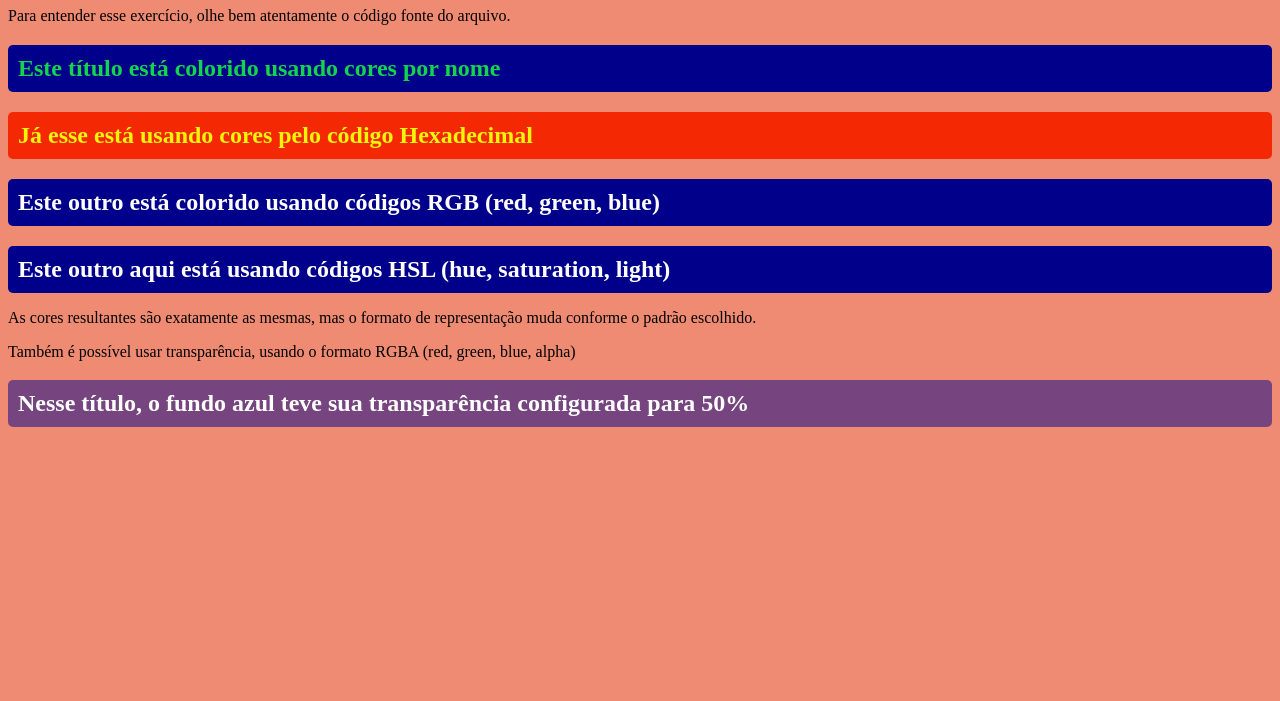
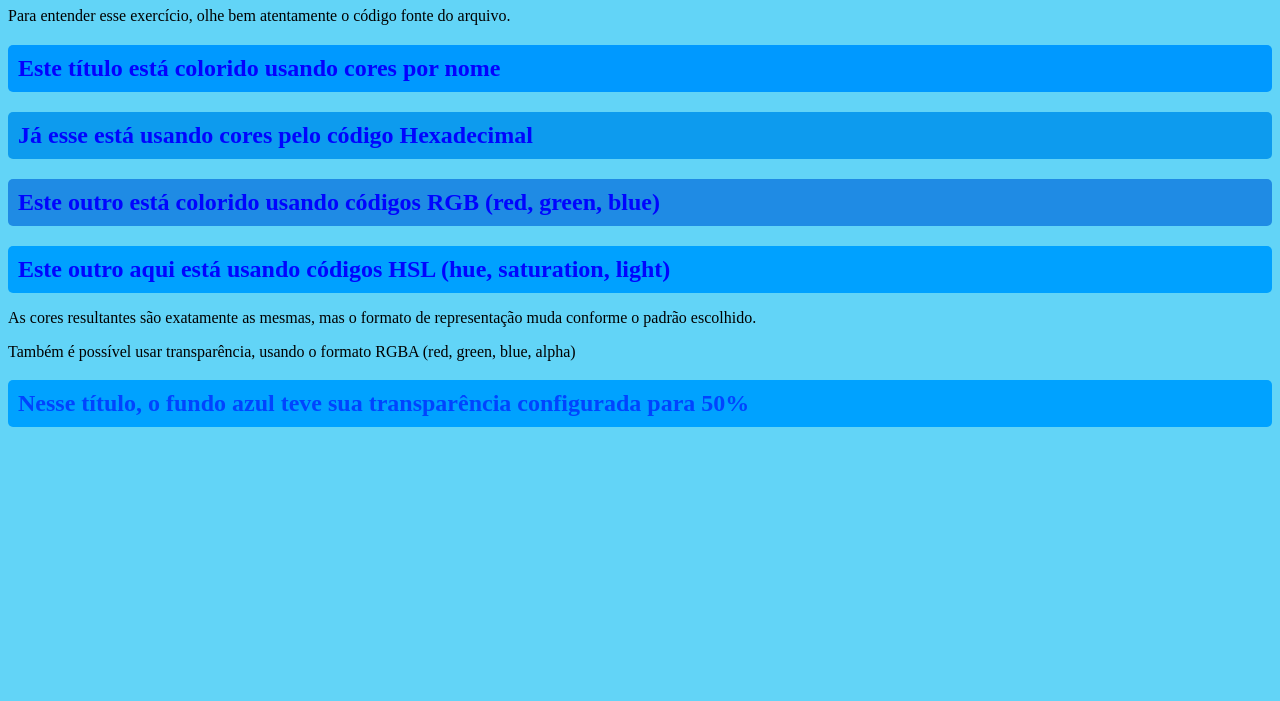
Before and after one commit to gustavoaugusto555/html, a plain HTML site: page CSS/index.html in a window 1280 px wide. Shown: the part 99-800 px from the top of the page. Drawn offline with Linux system fonts and the light colour scheme.

Commit message:
FastFood.html

```diff
--- a/CSS/styles.CSS
+++ b/CSS/styles.CSS
@@ -1,6 +1,6 @@
 /* styles.css */
 .body{
-        background-color: #ee8b72;
+        background-color: #62d4f7;
 }
 h2 {
  padding: 10px;
@@ -8,22 +8,22 @@ h2 {
  margin-bottom: 10px;
 }
 .h1-colorido {
- background-color: darkblue;
- color: rgb(19, 212, 77);
+ background-color: rgb(0, 153, 255);
+ color: rgb(4, 0, 255);
 }
 .hex-colorido {
- background-color: #f52804;
- color: #f1f50a;
+ background-color: #0d9bee;
+ color: #0004ff;
 }
 .rgb-colorido {
- background-color: rgb(0, 0, 139);
- color: rgb(255, 255, 255);
+ background-color: rgb(31, 139, 228);
+ color: rgb(0, 4, 255);
 }
 .hsl-colorido {
- background-color: hsl(240, 100%, 27%);
- color: hsl(0, 0%, 100%);
+ background-color: hsl(202, 100%, 50%);
+ color: hsl(239, 100%, 50%);
 }
 .rgba-colorido {
- background-color: rgba(0, 0, 139, 0.5);
- color: white;
+ background-color: rgb(0, 162, 255);
+ color: rgb(0, 68, 255);
 }
--- /dev/null
+++ b/CSS/styles3.CSS
@@ -0,0 +1,10 @@
+
+.body{
+    background-color: #f0b5a8;
+    text-align: center;
+}
+
+    .hex-colorido {
+    background-color: #fdad78;
+    color: #523b11;
+    }
```
Also changed, not shown: CSS/FastFood.html (added, +21 -0 lines), CSS/netflix.html (added).
